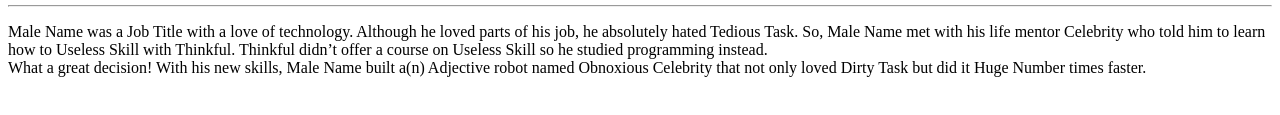
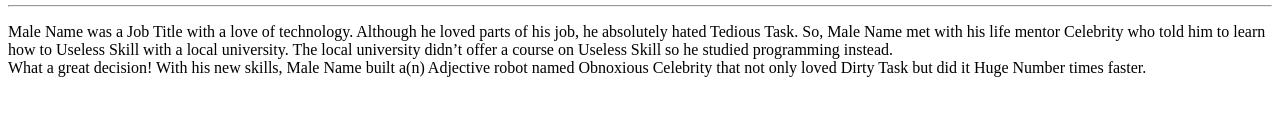
Before and after one commit to a-minor-threat/madlibs, a plain HTML site: page index.html in a window 1280 px wide. Shown: the part 373-488 px from the top of the page. Drawn offline with nearby package versions, Linux system fonts and the light colour scheme.

Commit message:
changed text

```diff
--- a/index.html
+++ b/index.html
@@ -38,7 +38,7 @@
     <div id="mad-lib">
       <p>
         {{ MaleName }} was a {{ JobTitle }} with a love of technology. Although he loved parts of his job, he absolutely hated {{ TediousTask }}. So, {{ MaleName }} met with his life mentor {{ Celebrity }}
-        who told him to learn how to {{ UselessSkill }} with Thinkful. Thinkful didn’t offer a course on {{ UselessSkill }} so he studied programming instead.
+        who told him to learn how to {{ UselessSkill }} with a local university. The local university didn’t offer a course on {{ UselessSkill }} so he studied programming instead.
         <br>
         What a great decision! With his new skills, {{ MaleName }} built a(n) {{ Adjective }} robot named {{ OC }} that not only loved {{ DirtyTask }} but did it {{ HN }} times faster.
       </p>
```
